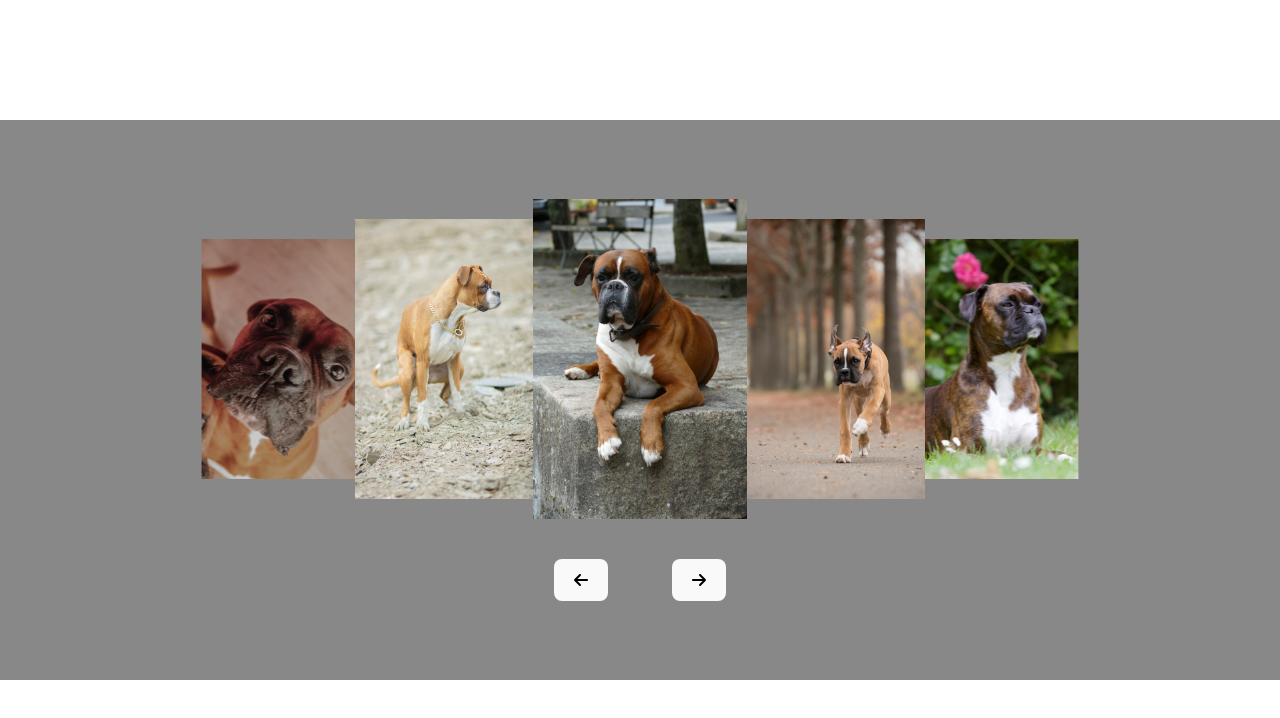
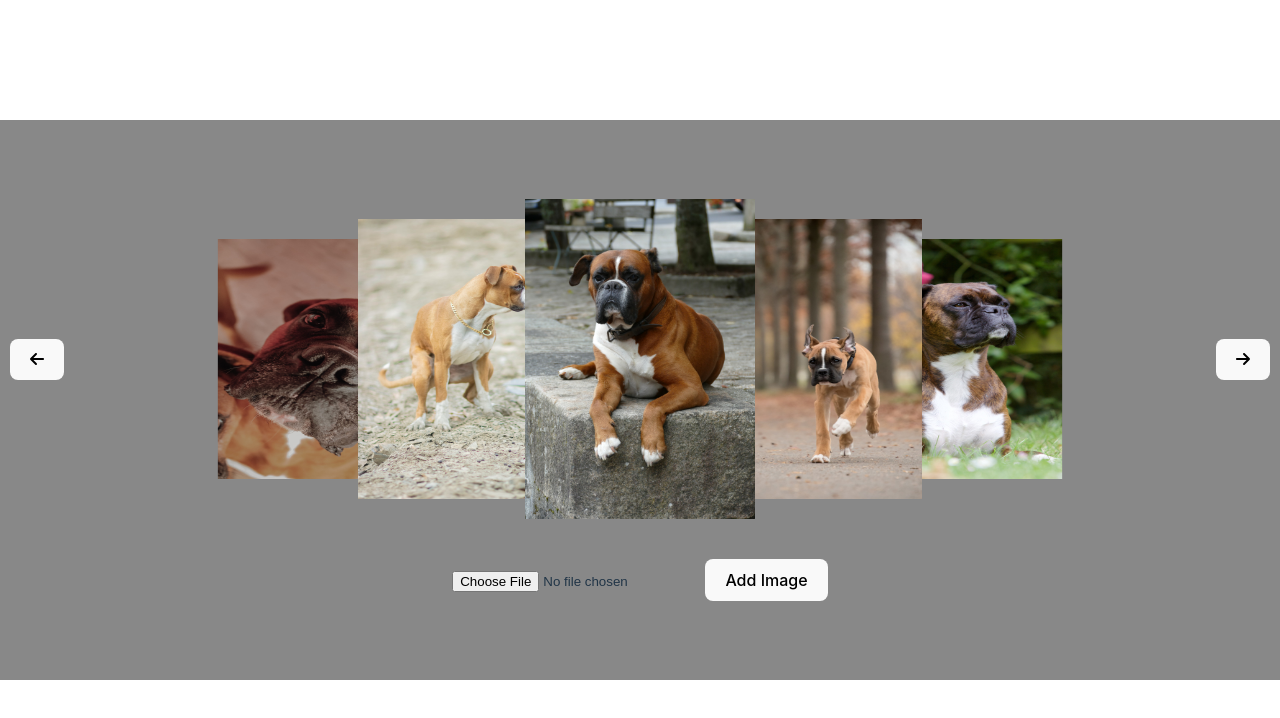
Before and after one commit to khintz34/image_carousel, a React app: page / in a window 1280 px wide. Shown: the top 718 px of the page. Built offline with nearby package versions, Linux system fonts and the light colour scheme; the HTML template or start-up script is replaced by a standard one.

Commit message:
add images

```diff
--- a/src/components/main/Main.css
+++ b/src/components/main/Main.css
@@ -17,7 +17,7 @@
 
 .arrayDiv {
   height: 30vh;
-  width: 20vw;
+  width: 18vw;
   object-fit: contain;
   overflow: hidden;
 }
@@ -62,10 +62,13 @@
 #popUpModal {
   position: fixed;
   top: 15vh;
-  width: 50vw;
+  width: 30vw;
   height: 70vh;
   z-index: 100;
   /* background-color: black; */
+  object-fit: cover;
+  background-size: contain;
+  background-repeat: no-repeat;
 }
 
 .hidePop {
@@ -77,6 +80,8 @@
 }
 
 .carouselImage {
+  width: 100%;
+  height: 100%;
   max-width: 100%;
   max-height: 100%;
 }
--- a/src/components/main/Main.jsx
+++ b/src/components/main/Main.jsx
@@ -19,15 +19,37 @@ const Main = () => {
 
   const [mainArray, setMainArray] = useState(array);
   const [popStatus, setPopStatus] = useState("hidePop");
-  const [popColor, setPopColor] = useState("");
+  const [popImage, setPopImage] = useState("");
+  const [newImage, setNewImage] = useState([]);
+  const [imageURLs, setImageURLs] = useState([]);
 
   const handlePop = () => {
-    popStatus === "hidePop" ? setPopStatus("showPop") : setPopStatus("hidePop");
-    setPopColor(mainArray[2].color);
+    // popStatus === "hidePop" ? setPopStatus("showPop") : setPopStatus("hidePop");
+    setPopStatus("showPop");
+    setPopImage(mainArray[2].image);
   };
 
   const closePop = () => {
     setPopStatus("hidePop");
+  };
+
+  const handleImageInputs = (e) => {
+    console.log(e.target.files[0]);
+    setNewImage(e.target.files[0]);
+  };
+
+  const handleAddImage = () => {
+    if (newImage.length < 1) return;
+    let newArray = mainArray;
+    let urlCreate = URL.createObjectURL(newImage);
+    console.log(newImage);
+    let newObject = {
+      name: newImage.name,
+      color: null,
+      image: urlCreate,
+    };
+    newArray.push(newObject);
+    setMainArray([...newArray]);
   };
 
   useEffect(() => {
@@ -64,6 +86,9 @@ const Main = () => {
   return (
     <div className="mainContainer">
       <div className="arrayContainer">
+        <button onClick={moveForward}>
+          <FontAwesomeIcon icon={faArrowLeft} />
+        </button>
         {mainArray.map((value, index) => {
           return (
             <div
@@ -88,19 +113,18 @@ const Main = () => {
             </div>
           );
         })}
-      </div>
-      <div className="buttonHolder">
-        <button onClick={moveForward}>
-          <FontAwesomeIcon icon={faArrowLeft} />
-        </button>
         <button onClick={moveBackward}>
           <FontAwesomeIcon icon={faArrowRight} />
         </button>
       </div>
+      <div className="buttonContainer">
+        <input type="file" accept="image/*" onChange={handleImageInputs} />
+        <button onClick={handleAddImage}>Add Image</button>
+      </div>
       <div
         id="popUpModal"
         className={popStatus}
-        style={{ backgroundColor: popColor }}
+        style={{ backgroundImage: `url(${popImage})` }}
       >
         <button onClick={closePop}>close</button>
       </div>
```
